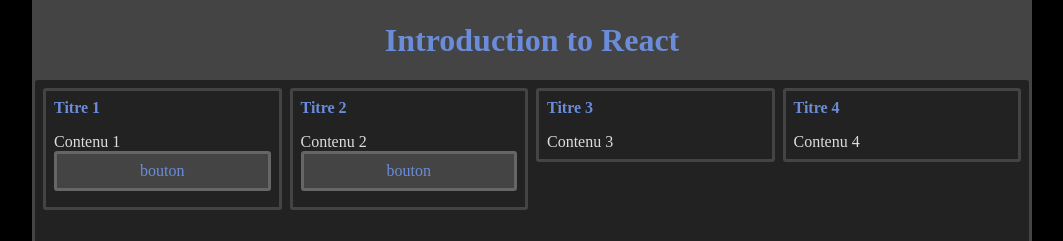
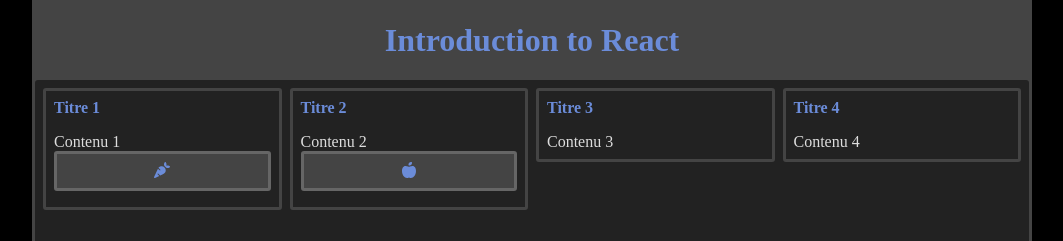
Before and after one commit to tom512000/r410-introduction, a React (Vite) app: page / in a window 1280 px wide. Shown: the top 241 px of the page, without its empty margins (108-1171 px from the left). Built offline with nearby package versions, Linux system fonts and the light colour scheme.

Commit message:
11. Utilisation de polices d'icônes (icon fonts)

```diff
--- a/package.json
+++ b/package.json
@@ -10,6 +10,9 @@
     "preview": "vite preview"
   },
   "dependencies": {
+    "@fortawesome/fontawesome-svg-core": "^6.5.1",
+    "@fortawesome/free-solid-svg-icons": "^6.5.1",
+    "@fortawesome/react-fontawesome": "^0.2.0",
     "prop-types": "^15.8.1",
     "react": "^18.2.0",
     "react-dom": "^18.2.0"
--- a/src/App.jsx
+++ b/src/App.jsx
@@ -1,4 +1,10 @@
 import React from "react";
+// eslint-disable-next-line import/extensions,import/no-extraneous-dependencies
+import { faCarrot } from "@fortawesome/free-solid-svg-icons/faCarrot";
+// eslint-disable-next-line import/no-extraneous-dependencies
+import { FontAwesomeIcon } from "@fortawesome/react-fontawesome";
+// eslint-disable-next-line import/extensions,import/no-extraneous-dependencies
+import { faAppleAlt } from "@fortawesome/free-solid-svg-icons/faAppleAlt";
 // eslint-disable-next-line import/extensions
 import Card from "./components/Card.jsx";
 // eslint-disable-next-line import/extensions
@@ -14,11 +20,15 @@
         <div className="cards">
           <Card title="Titre 1">
             Contenu 1<br />
-            <Button className="btn">bouton</Button>
+            <Button className="btn">
+              <FontAwesomeIcon icon={faCarrot} />
+            </Button>
           </Card>
           <Card title="Titre 2">
             Contenu 2<br />
-            <Button className="btn">bouton</Button>
+            <Button className="btn">
+              <FontAwesomeIcon icon={faAppleAlt} />
+            </Button>
           </Card>
           <Card title="Titre 3">Contenu 3</Card>
           <Card title="Titre 4">Contenu 4</Card>
```
Also changed, not shown: 1 other file (tests, documents, lock files or other folders).
